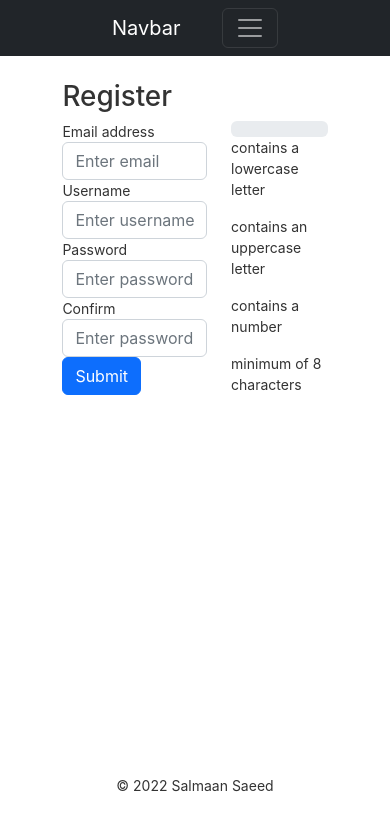
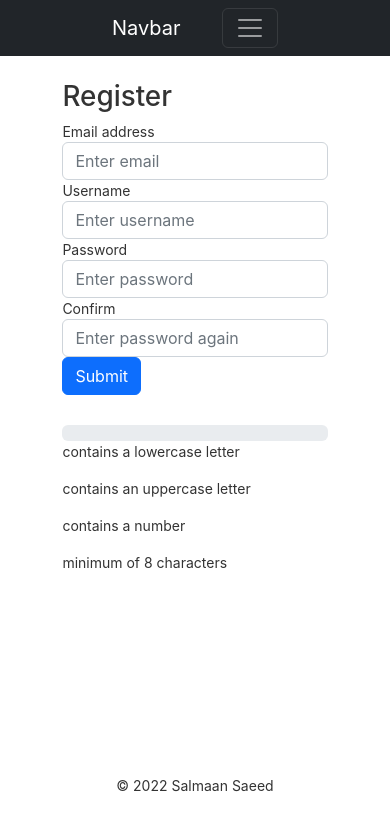
Before and after one commit to sagedemage/AngularApp, an Angular app: page /register in a window 390 px wide. Shown: the top 830 px of the page. Built offline with nearby package versions, Linux system fonts and the light colour scheme.

Commit message:
improved the mobile responsiveness of the register page

```diff
--- a/src/app/register/register.component.css
+++ b/src/app/register/register.component.css
@@ -0,0 +1,13 @@
+/* mobile portrait layout */
+@media only screen and (max-width: 479px) {
+    #register_form {
+        margin-bottom: 30px;
+    }
+}
+
+/* tablet portrait layout */
+@media only screen and (min-width: 481px) and (max-width: 768px)  {
+	#register_form {
+        margin-bottom: 30px;
+    }
+}
--- a/src/app/register/register.component.html
+++ b/src/app/register/register.component.html
@@ -1,6 +1,6 @@
 <h1> Register </h1>
 <div class="row">
-    <div class="col-7">
+    <div id="register_form" class="col col-lg-8">
         <form method="post" onSubmit={handleSubmit}>
             <div class="form-group">
                 <label htmlFor="exampleInputEmail1">Email address</label>
@@ -30,7 +30,7 @@
             <button type="submit" class="btn btn-primary">Submit</button>
         </form>
     </div>
-    <div id="message" class="col-5">
+    <div id="message" class="col-md-auto col-lg-4">
         <div class="progress">
             <!--
             <div id="p-bar" class="progress-bar bg-success" role="progressbar"
```
